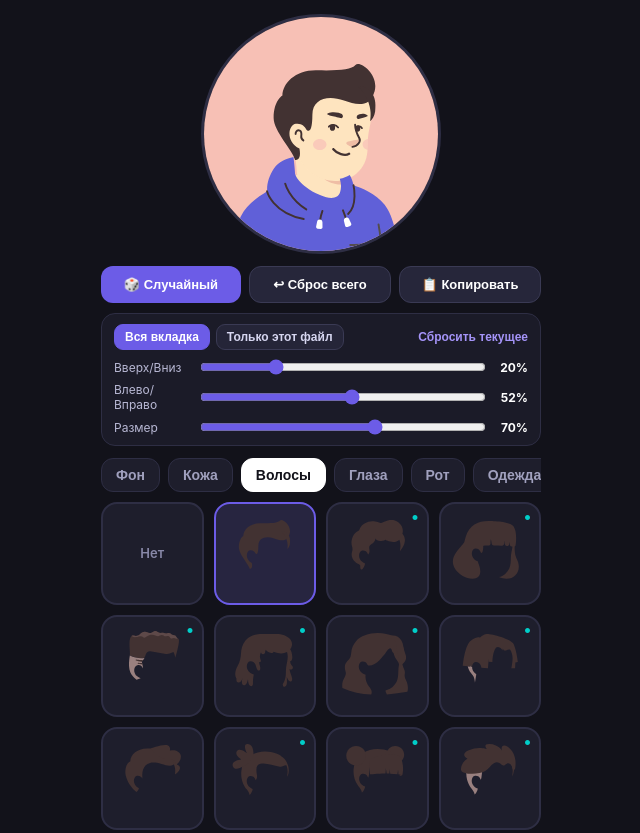
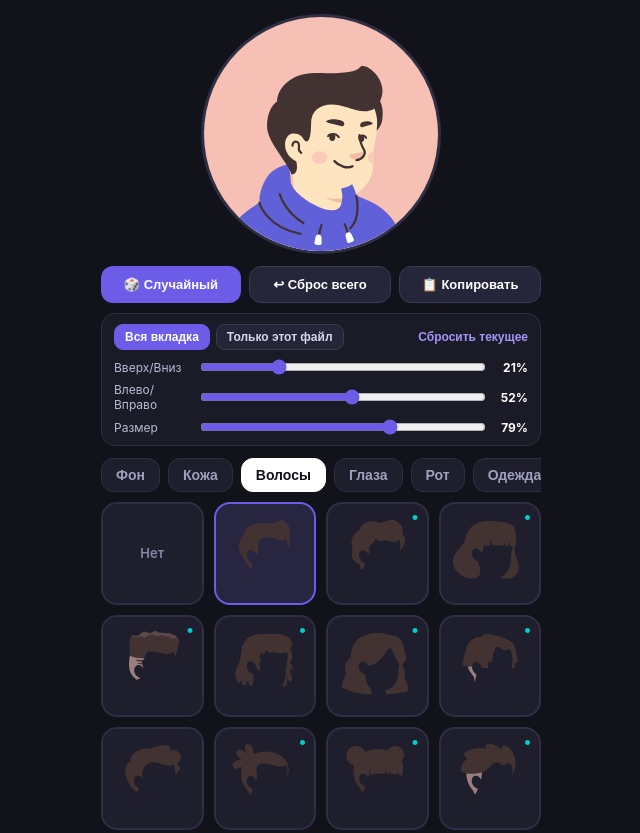
Before and after one commit to demons0fate/kpop-lingua, a plain HTML site: page avatar-test.html in a window 1280 px wide. Shown: the top 833 px of the page, without its empty margins (319-959 px from the left). Drawn offline with Linux system fonts and the light colour scheme.

Commit message:
Update avatar-test.html

```diff
--- a/avatar-test.html
+++ b/avatar-test.html
@@ -211,7 +211,7 @@
     </div>
     <div class="tuner-row">
       <span>Размер</span>
-      <input type="range" id="sl-width" min="5" max="110" step="1">
+      <input type="range" id="sl-width" min="5" max="115" step="1">
       <b id="val-width">50%</b>
     </div>
   </div>
@@ -247,7 +247,7 @@
       mouth: {
         label: 'Рот', optional: false,
         files: [
-          'Mouth=Normal Smile.svg','Mouth=Normal Thin.svg','Mouth=Cute.svg','Mouth=Smiliey.svg',
+          'Mouth=Normal Smile.svg','Mouth=Cute.svg','Mouth=Smiliey.svg',
           'Mouth=Open Mouth.svg','Mouth=Open Tooth.svg','Mouth=Eat.svg','Mouth=Sad.svg','Mouth=Angry.svg','Mouth=Hate.svg'
         ]
       },
@@ -272,60 +272,61 @@
       }
     };
 
+    // Крупнее и ближе к краям круга
     const DEFAULT_LAYOUT = {
-      face:   { top: 25, left: 49, width: 54 },
-      outfit: { top: 61, left: 54, width: 82 },
-      eyes:   { top: 40, left: 61, width: 20 },
-      mouth:  { top: 55, left: 59, width: 10 },
-      hair:   { top: 20, left: 52, width: 70 },
-      acc:    { top: 38, left: 59, width: 34 }
+      face:   { top: 27, left: 49, width: 61 },
+      outfit: { top: 64, left: 54, width: 92 },
+      eyes:   { top: 43, left: 62, width: 23 },
+      mouth:  { top: 60, left: 60, width: 11 },
+      hair:   { top: 21, left: 52, width: 79 },
+      acc:    { top: 41, left: 60, width: 38 }
     };
 
     const DEFAULT_OVERRIDES = {
-      'Hair=Style 02.svg':                  { top: 20, left: 52, width: 69 },
-      'Outfit=Outfit 01.svg':               { top: 60, left: 53, width: 81 },
-      'Outfit=Outfit 02.svg':               { top: 61, left: 54, width: 82 },
-      'Outfit=Outfit 08.svg':               { top: 61, left: 54, width: 80 },
-      'Outfit=Outfit 12.svg':               { top: 61, left: 53, width: 78 },
-      'Outfit=Outfit 20.svg':               { top: 61, left: 54, width: 83 },
-      'Outfit=Outfit 21.svg':               { top: 61, left: 53, width: 81 },
-      'Outfit=Outfit 23.svg':               { top: 61, left: 54, width: 89 },
-      'Outfit=Outfit 14.svg':               { top: 61, left: 53, width: 82 },
-      'Hair=Style 03.svg':                  { top: 21, left: 52, width: 70 },
-      'Hair=Style 04.svg':                  { top: 16, left: 52, width: 70 },
-      'Hair=Style 05.svg':                  { top: 22, left: 52, width: 70 },
-      'Hair=Style 06.svg':                  { top: 21, left: 52, width: 70 },
-      'Hair=Style 07.svg':                  { top: 21, left: 52, width: 70 },
-      'Hair=Style 10.svg':                  { top: 18, left: 52, width: 70 },
-      'Hair=Style 11.svg':                  { top: 21, left: 52, width: 70 },
-      'Hair=Style 12.svg':                  { top: 18, left: 52, width: 70 },
-      'Hair=Style 14.svg':                  { top: 21, left: 52, width: 70 },
-      'Hair=Style 15.svg':                  { top: 19, left: 52, width: 70 },
-      'Hair=Style 16.svg':                  { top: 20, left: 52, width: 70 },
-      'Hair=Style 17.svg':                  { top: 21, left: 52, width: 70 },
-      'Hair=Style 19.svg':                  { top: 21, left: 52, width: 70 },
-      'Hair=Style 20.svg':                  { top: 22, left: 52, width: 69 },
-      'Hair=Style 21.svg':                  { top: 21, left: 52, width: 69 },
-      'Hair=Style 22.svg':                  { top: 18, left: 52, width: 69 },
-      'Mouth=Normal Smile.svg':             { top: 56, left: 59, width: 10 },
-      'Mouth=Cute.svg':                     { top: 57, left: 59, width: 10 },
-      'Mouth=Smiliey.svg':                  { top: 56, left: 59, width: 10 },
-      'Mouth=Open Mouth.svg':               { top: 56, left: 58, width: 10 },
-      'Mouth=Open Tooth.svg':               { top: 56, left: 58, width: 10 },
-      'Mouth=Eat.svg':                      { top: 57, left: 59, width: 10 },
-      'Mouth=Angry.svg':                    { top: 56, left: 58, width: 10 },
-      'Mouth=Hate.svg':                     { top: 57, left: 59, width: 10 },
-      'Accessories=Circle Earring.svg':     { top: 47, left: 55, width: 40 },
-      'Accessories=Earphone.svg':           { top: 47, left: 55, width: 40 },
-      'Accessories=Earring.svg':            { top: 47, left: 55, width: 40 },
-      'Accessories=Futuristic Glasses.svg': { top: 37, left: 54, width: 43 },
-      'Hair=Style 23.svg':                  { top: 24, left: 51, width: 71 },
-      'Accessories=Glasses.svg':            { top: 41, left: 54, width: 43 },
-      'Accessories=Mask Google.svg':        { top: 47, left: 55, width: 40 },
-      'Accessories=Mask.svg':               { top: 47, left: 56, width: 40 },
-      'Accessories=Rounded Glasses.svg':    { top: 39, left: 56, width: 39 },
-      'Accessories=Simple Earring.svg':     { top: 47, left: 55, width: 40 },
-      'Accessories=Stylish Glasses.svg':    { top: 42, left: 55, width: 37 }
+      'Hair=Style 02.svg':                  { top: 21, left: 52, width: 78 },
+      'Outfit=Outfit 01.svg':               { top: 63, left: 53, width: 91 },
+      'Outfit=Outfit 02.svg':               { top: 64, left: 54, width: 92 },
+      'Outfit=Outfit 08.svg':               { top: 64, left: 54, width: 90 },
+      'Outfit=Outfit 12.svg':               { top: 64, left: 53, width: 88 },
+      'Outfit=Outfit 20.svg':               { top: 64, left: 54, width: 93 },
+      'Outfit=Outfit 21.svg':               { top: 64, left: 53, width: 91 },
+      'Outfit=Outfit 23.svg':               { top: 64, left: 54, width: 100 },
+      'Outfit=Outfit 14.svg':               { top: 64, left: 53, width: 92 },
+      'Hair=Style 03.svg':                  { top: 22, left: 52, width: 79 },
+      'Hair=Style 04.svg':                  { top: 17, left: 52, width: 79 },
+      'Hair=Style 05.svg':                  { top: 23, left: 52, width: 79 },
+      'Hair=Style 06.svg':                  { top: 22, left: 52, width: 79 },
+      'Hair=Style 07.svg':                  { top: 22, left: 52, width: 79 },
+      'Hair=Style 10.svg':                  { top: 19, left: 52, width: 79 },
+      'Hair=Style 11.svg':                  { top: 22, left: 52, width: 79 },
+      'Hair=Style 12.svg':                  { top: 19, left: 52, width: 79 },
+      'Hair=Style 14.svg':                  { top: 22, left: 52, width: 79 },
+      'Hair=Style 15.svg':                  { top: 20, left: 52, width: 79 },
+      'Hair=Style 16.svg':                  { top: 21, left: 52, width: 79 },
+      'Hair=Style 17.svg':                  { top: 22, left: 52, width: 79 },
+      'Hair=Style 19.svg':                  { top: 22, left: 52, width: 79 },
+      'Hair=Style 20.svg':                  { top: 23, left: 52, width: 78 },
+      'Hair=Style 21.svg':                  { top: 22, left: 52, width: 78 },
+      'Hair=Style 22.svg':                  { top: 19, left: 52, width: 78 },
+      'Mouth=Normal Smile.svg':             { top: 61, left: 60, width: 11 },
+      'Mouth=Cute.svg':                     { top: 62, left: 60, width: 11 },
+      'Mouth=Smiliey.svg':                  { top: 61, left: 60, width: 11 },
+      'Mouth=Open Mouth.svg':               { top: 61, left: 59, width: 11 },
+      'Mouth=Open Tooth.svg':               { top: 61, left: 59, width: 11 },
+      'Mouth=Eat.svg':                      { top: 62, left: 60, width: 11 },
+      'Mouth=Angry.svg':                    { top: 61, left: 59, width: 11 },
+      'Mouth=Hate.svg':                     { top: 62, left: 60, width: 11 },
+      'Accessories=Circle Earring.svg':     { top: 51, left: 56, width: 45 },
+      'Accessories=Earphone.svg':           { top: 51, left: 56, width: 45 },
+      'Accessories=Earring.svg':            { top: 51, left: 56, width: 45 },
+      'Accessories=Futuristic Glasses.svg': { top: 40, left: 55, width: 48 },
+      'Hair=Style 23.svg':                  { top: 25, left: 51, width: 80 },
+      'Accessories=Glasses.svg':            { top: 45, left: 55, width: 48 },
+      'Accessories=Mask Google.svg':        { top: 51, left: 56, width: 45 },
+      'Accessories=Mask.svg':               { top: 51, left: 57, width: 45 },
+      'Accessories=Rounded Glasses.svg':    { top: 43, left: 57, width: 44 },
+      'Accessories=Simple Earring.svg':     { top: 51, left: 56, width: 45 },
+      'Accessories=Stylish Glasses.svg':    { top: 46, left: 56, width: 41 }
     };
 
     let layout = JSON.parse(JSON.stringify(DEFAULT_LAYOUT));
```
